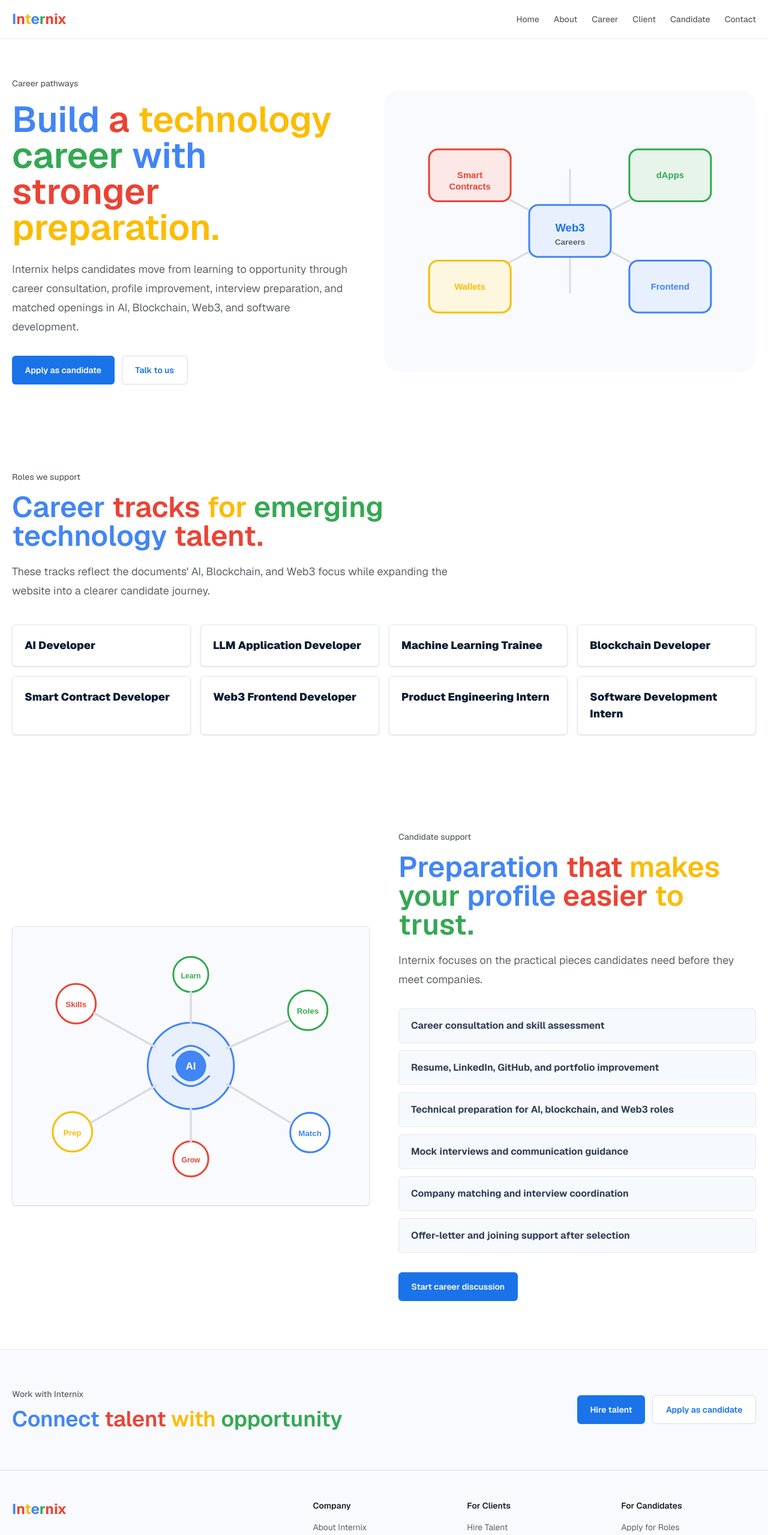
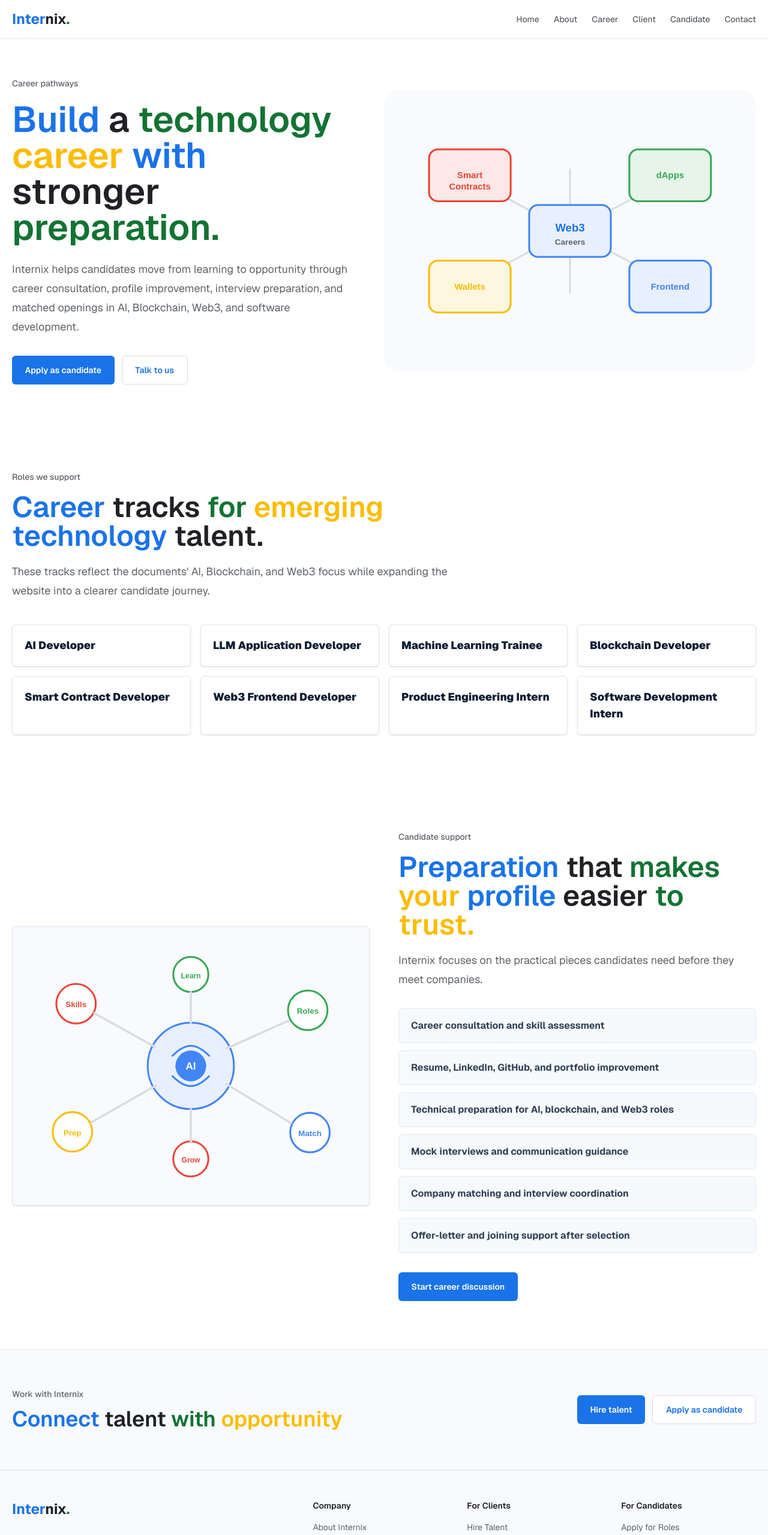
Before and after one commit to internix01-cpu/internix-ui, a Next.js app: page /career in a window 1280 px wide. Shown: the top 2559 px of the page at 60% size. Built offline with nearby package versions, Linux system fonts and the light colour scheme.

Commit message:
Color code updated

```diff
--- a/app/components.tsx
+++ b/app/components.tsx
@@ -2,7 +2,7 @@ import Image from "next/image";
 import Link from "next/link";
 import { footerGroups, navLinks } from "./content";
 
-const wordColors = ["#4285f4", "#ea4335", "#fbbc04", "#34a853"];
+const wordColors = ["#1a73e8", "#202124", "#137333", "#fbbc04"];
 
 type HeroProps = {
   eyebrow: string;
@@ -41,12 +41,9 @@ export function Header() {
       <div className="mx-auto flex min-h-16 max-w-7xl items-center justify-between gap-4 px-5 py-3">
         <Link href="/" className="flex items-center gap-2" aria-label="Internix home">
           <span className="text-2xl font-bold tracking-normal">
-            <span className="text-[#4285f4]">I</span>
-            <span className="text-[#ea4335]">n</span>
-            <span className="text-[#fbbc04]">t</span>
-            <span className="text-[#4285f4]">e</span>
-            <span className="text-[#34a853]">r</span>
-            <span className="text-[#ea4335]">nix</span>
+            <span className="text-[#1a73e8]">Inter</span>
+            <span className="text-[#202124]">nix</span>
+            <span className="text-[#137333]">.</span>
           </span>
         </Link>
 
@@ -102,12 +99,9 @@ export function Footer() {
       <div className="mx-auto grid max-w-7xl gap-10 px-5 py-12 lg:grid-cols-[1fr_1.6fr]">
         <div>
           <Link href="/" className="text-2xl font-bold" aria-label="Internix home">
-            <span className="text-[#4285f4]">I</span>
-            <span className="text-[#ea4335]">n</span>
-            <span className="text-[#fbbc04]">t</span>
-            <span className="text-[#4285f4]">e</span>
-            <span className="text-[#34a853]">r</span>
-            <span className="text-[#ea4335]">nix</span>
+            <span className="text-[#1a73e8]">Inter</span>
+            <span className="text-[#202124]">nix</span>
+            <span className="text-[#137333]">.</span>
           </Link>
           <p className="mt-5 max-w-md text-sm leading-7 text-[#5f6368]">
             Connecting talent with opportunity across AI, Blockchain, Web3, internships, and technology hiring.
--- a/app/globals.css
+++ b/app/globals.css
@@ -19,7 +19,7 @@ html {
 body {
   background: var(--background);
   color: var(--foreground);
-  font-family: "Google Sans", "Product Sans", var(--font-geist-sans), Arial, Helvetica, sans-serif;
+  font-family: var(--font-geist-sans), Inter, Arial, Helvetica, sans-serif;
 }
 
 ::selection {
```
